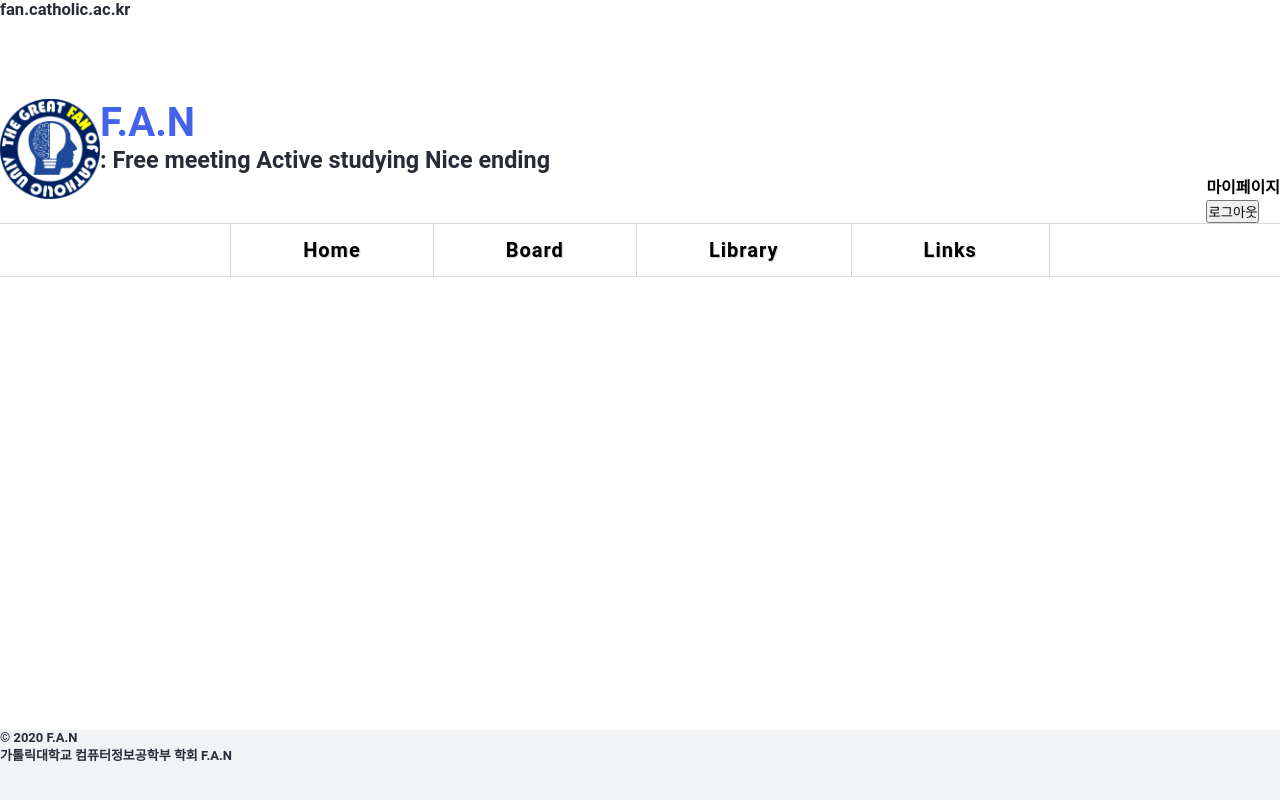
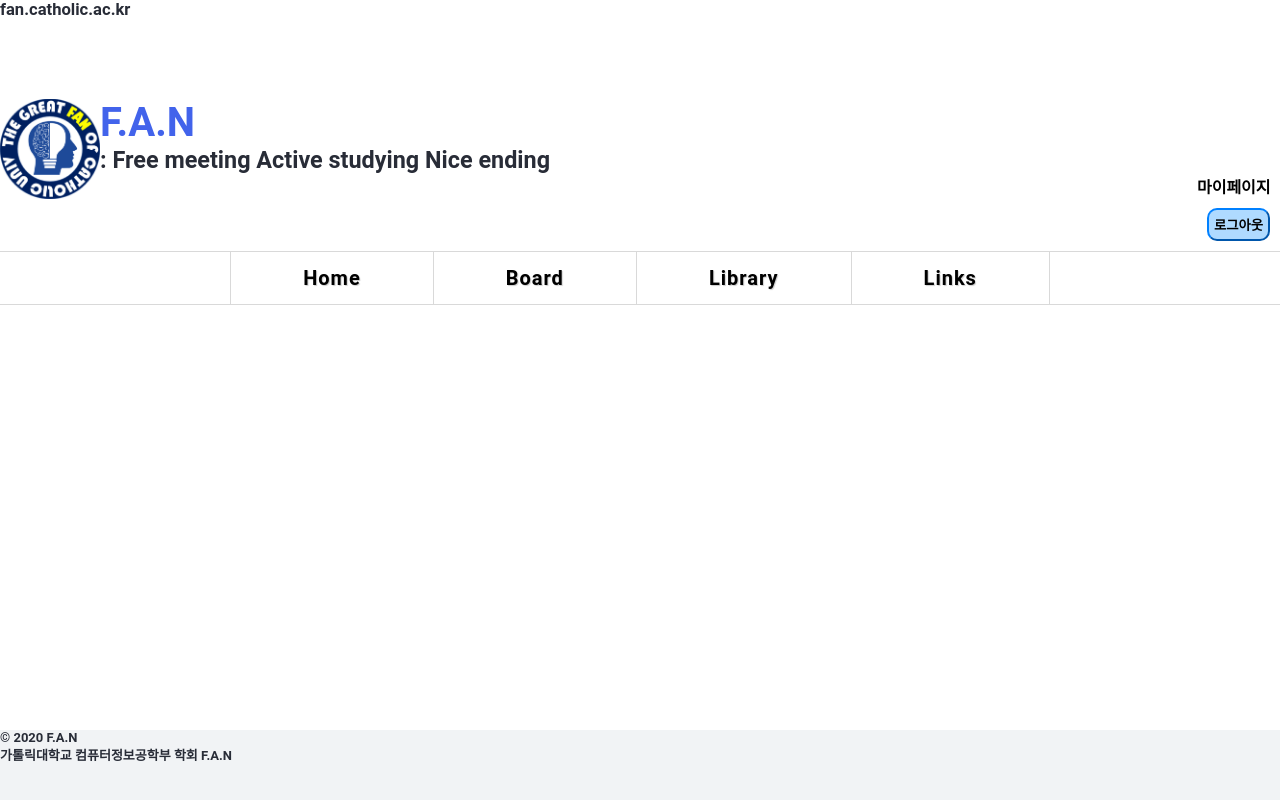
Before and after one commit to fancuk/fan.catholic.ac.kr-frontend, a React (Create React App) app: page / in a window 1280 px wide. Built offline with nearby package versions, Linux system fonts and the light colour scheme.

Commit message:
fan.catholic.ac.kr-frontend-28 로그아웃 버튼 만들기

```diff
--- a/src/components/views/Header/Header.js
+++ b/src/components/views/Header/Header.js
@@ -1,6 +1,8 @@
 import React, {Component} from "react";
 import "./Header.css";
 import logo from "../../logo.png";
+import styled from "styled-components";
+
 
 class Header extends Component {
     render() {
@@ -20,7 +22,9 @@ class Header extends Component {
                     <div id="head-util">
                         <ul>
                             <li><a href="/mypage" >마이페이지</a></li>
-                            <li><button>로그아웃</button></li>
+                            <li>
+                               <a href="./logout"><Button>로그아웃</Button></a>
+                            </li>
                         </ul>
 
                     </div>
@@ -60,4 +64,14 @@ class Header extends Component {
     }
 }
 
+const Button =styled.button`
+    display:inline-block;
+    border-radius:10px;
+    border-color:#0080ff;
+    margin:10px;
+    padding:5px;
+    font-weight:600;
+    background-color:#afdaff;
+   `;
+
 export default (Header);
```
